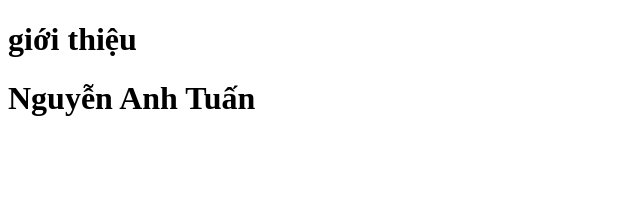
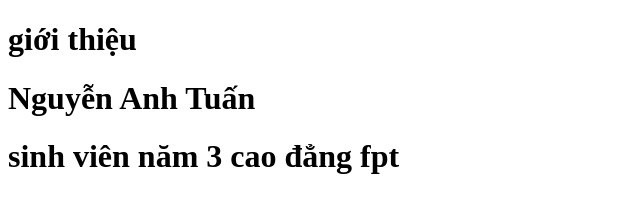
Before and after one commit to anhtuan-2005/demo-git, a plain HTML site: page about.html in a window 1280 px wide. Shown: the whole page, without its empty margins (0-640 px from the left). Drawn offline with Linux system fonts and the light colour scheme.

Commit message:
edit about.html

```diff
--- a/about.html
+++ b/about.html
@@ -8,5 +8,6 @@
 <body>
     <h1>giới thiệu</h1>
     <h1> Nguyễn Anh Tuấn</h1>
+    <h1> sinh viên năm 3 cao đẳng fpt</h1>
 </body>
 </html>
```
